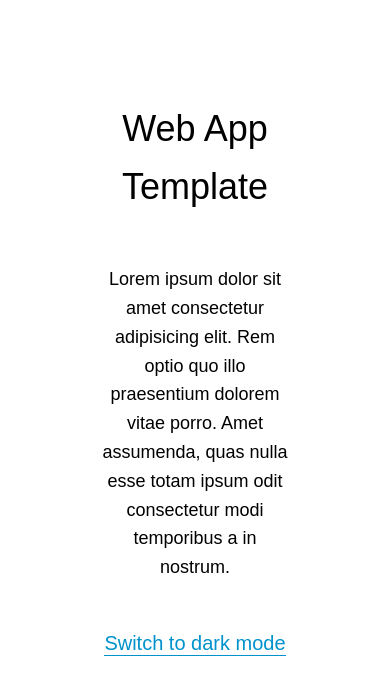
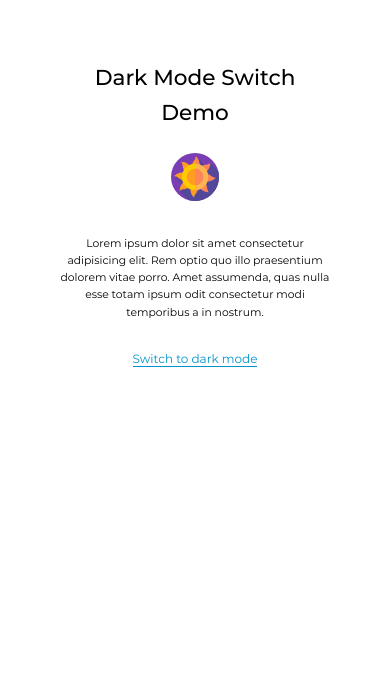
Before and after one commit to kjzr/web-app-template, a website built with webpack: page src/template.html in a window 390 px wide. Built offline with nearby package versions, Linux system fonts and the light colour scheme.

Commit message:
Added responsive sizing with rem and webpack SVG loader

```diff
--- a/src/js/index.js
+++ b/src/js/index.js
@@ -6,15 +6,19 @@ const uiButton = document.getElementsByTagName('button')[0];
 
 uiButton.addEventListener('click', () => {
     const uiBody = document.body;
+    const uiIcon = document.getElementById('icon');
+
     const mode = uiBody.dataset.mode;
 
     if (mode === 'dark') {
         uiBody.classList.remove('dark-mode');
         uiBody.dataset.mode = 'light';
+        uiIcon.innerHTML = `<svg><use xlink:href="${require('../assets/icons/sprite.svg').default}#sun" href="${require('../assets/icons/sprite.svg').default}#sun"></use></svg>`;
         uiButton.textContent = 'Switch to dark mode';
     } else {
         uiBody.classList.add('dark-mode');
         uiBody.dataset.mode = 'dark';
+        uiIcon.innerHTML = `<svg><use xlink:href="${require('../assets/icons/sprite.svg').default}#moon" href="${require('../assets/icons/sprite.svg').default}#moon"></use></svg>`;
         uiButton.textContent = 'Switch to light mode';
     }
 });
--- a/src/sass/_abstracts.scss
+++ b/src/sass/_abstracts.scss
@@ -1,3 +1,41 @@
+@mixin respond($breakpoint) {
+    @if $breakpoint==phone {
+        @media only screen and (max-width: 37.5em) {
+            @content;
+        }
+    }
+
+    @if $breakpoint==tab-port {
+        @media only screen and (max-width: 60.625em) {
+            @content;
+        }
+    }
+
+    @if $breakpoint==tab-land {
+        @media only screen and (max-width: 77.5em) {
+            @content;
+        }
+    }
+
+    @if $breakpoint==1366 {
+        @media only screen and (max-width: 118.75em) {
+            @content;
+        }
+    }
+
+    @if $breakpoint==2560 {
+        @media only screen and (min-width: 156.25em) {
+            @content;
+        }
+    }
+
+    @if $breakpoint==3840 {
+        @media only screen and (min-width: 237.5em) {
+            @content;
+        }
+    }
+}
+
 @font-face {
     font-family: "Montserrat";
     font-style: normal;
--- a/src/sass/_base.scss
+++ b/src/sass/_base.scss
@@ -7,9 +7,25 @@
 }
 
 html {
-    font-size: 62.5%; // 1rem = 10px, 10/16 = 62.5%
     box-sizing: border-box;
     font-family: "Montserrat", sans-serif;
+    font-size: 62.5%; // 1rem = 10px, 10/16*100 = 62.5%
+
+    @include respond(1366) {
+        font-size: 43.75%;
+    }
+
+    @include respond(phone) {
+        font-size: 37.5%;
+    }
+
+    @include respond(2560) {
+        font-size: 68.75%;
+    }
+
+    @include respond(3840) {
+        font-size: 112.5%;
+    }
 }
 
 body {
@@ -27,6 +43,7 @@ input,
 textarea {
     border: none;
     font-family: inherit;
+    font-size: inherit;
 
     &:focus {
         outline: none;
@@ -75,8 +92,3 @@ svg {
     width: 100%;
     pointer-events: none;
 }
-
-textarea {
-    font-family: inherit;
-    font-size: inherit;
-}
--- a/src/sass/_page.scss
+++ b/src/sass/_page.scss
@@ -1,3 +1,5 @@
+// Demo
+
 body {
     padding: 10rem;
 }
@@ -6,6 +8,11 @@ h1 {
     font-size: 3.6rem;
     font-weight: 500;
     text-align: center;
+}
+
+svg {
+    height: 8rem;
+    margin-top: 4rem
 }
 
 p {
--- a/src/sass/main.scss
+++ b/src/sass/main.scss
@@ -1,2 +1,3 @@
+@import "abstracts";
 @import "base";
 @import "page";
--- a/src/template.html
+++ b/src/template.html
@@ -10,7 +10,13 @@
 
 <body data-mode="light">
 
-  <h1>Web App Template</h1>
+  <!-- Demo -->
+  <h1>Dark Mode Switch Demo</h1>
+  <div id="icon">
+    <svg>
+      <use xlink:href="assets/icons/sprite.svg#sun" href="assets/icons/sprite.svg#sun"></use>
+    </svg>
+  </div>
   <p>Lorem ipsum dolor sit amet consectetur adipisicing elit. Rem optio quo illo praesentium dolorem vitae porro. Amet assumenda, quas nulla esse
     totam ipsum odit consectetur modi temporibus a in nostrum.</p>
   <button>Switch to dark mode</button>
--- a/webpack/webpack.common.js
+++ b/webpack/webpack.common.js
@@ -20,7 +20,7 @@ module.exports = {
                 }
             },
             {
-                test: /\.(png|jpg|gif)/,
+                test: /\.(png|jpg|gif|svg)/,
                 use: {
                     loader: 'file-loader',
                     options: {
```
Also changed, not shown: README.md, src/assets/icons/sprite.svg (added).
